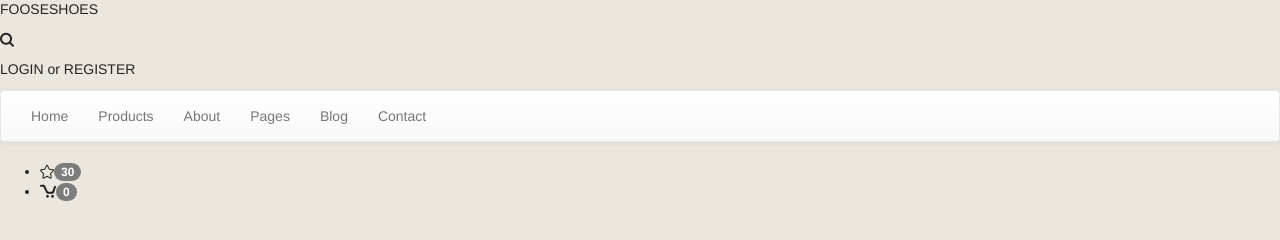
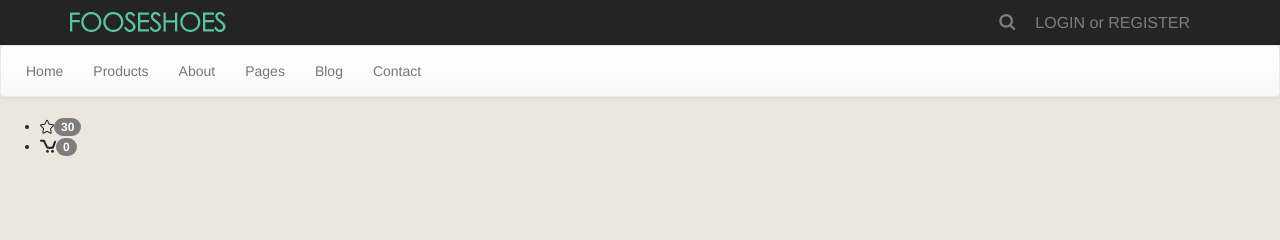
Before and after one commit to AurizedStudio/portfolio05Fooseshoes, a website: page htdocs/layout.html in a window 1280 px wide. Drawn offline with nearby package versions, Linux system fonts and the light colour scheme.

Commit message:
#2 共通部品ヘッダー .topbar作成

```diff
--- a/htdocs/layout.html
+++ b/htdocs/layout.html
@@ -36,10 +36,10 @@
 <header>
     <div class="topbar-outer">
     <div class="topbar">
-        <p class="topbar-ci">FOOSESHOES</p>
+        <a href="./"><p class="topbar-ci">FOOSESHOES</p></a>
         <div class="topbar-right">
-            <p class="topbar-right-search"><span class="sr-only">Search</span><span class="icon icon_item-search"></span></p>
-            <p class="topbar-right-login">LOGIN or REGISTER</p>
+            <p class="topbar-right-search"><a href="#"><span class="sr-only">Search</span><span class="icon icon_item-search"></span></a></p>
+            <p class="topbar-right-login"><a href="#">LOGIN or REGISTER</a></p>
         </div>
     </div>
     <!-- / .topbar -->
--- a/source/scss/_main.scss
+++ b/source/scss/_main.scss
@@ -1,7 +1,3 @@
-/**
- *  COMMENT
- */
-
 // google font
 // @import url(http://fonts.googleapis.com/css?family=Bitter);
 
@@ -16,3 +12,42 @@
 /**
  *  header
  */
+.topbar-outer {
+    background-color:  $gray-dark;
+}
+.topbar {
+    @extend .container;
+    height: 45px;
+}
+.topbar-ci {
+    @include text-hide;
+    @include img-retina("../img/img-ci.png", "../img/img-ci@2x.png", 156px, 20px);
+    float: left;
+    background-repeat: no-repeat;
+    width: 156px;
+    height: 20px;
+    margin: 12px 0 0 0;
+}
+.topbar-right {
+    float: right;
+    color: $gray-lightt;
+}
+.topbar-right-search,
+.topbar-right-login {
+    float: left;
+    font-size: $font-size-md;
+    a {
+        color: $gray-lightt;
+          &:hover,
+          &:focus {
+            color: $link-hover-color;
+            text-decoration: none;
+          }
+    }
+}
+.topbar-right-search {
+    margin: 10px 20px 0 0;
+}
+.topbar-right-login {
+    margin: 12px 20px 0 0;
+}
--- a/source/scss/bootstrap/_variables.scss
+++ b/source/scss/bootstrap/_variables.scss
@@ -56,6 +56,7 @@ $font-family-monospace:   Menlo, Monaco, Consolas, "Courier New", monospace !def
 $font-family-base:        $font-family-sans-serif !default;
 
 $font-size-base:          14px !default;
+$font-size-md: ceil(($font-size-base * 1.14)); // 16px
 $font-size-large:         ceil(($font-size-base * 1.25)) !default; // ~18px
 $font-size-small:         ceil(($font-size-base * 0.85)) !default; // ~12px
 
@@ -313,9 +314,9 @@ $screen-md-max:              ($screen-lg-min - 1) !default;
 //## Define your custom responsive grid.
 
 //** Number of columns in the grid.
-$grid-columns:              12 !default;
+$grid-columns: 16; //              12 !default;
 //** Padding between columns. Gets divided in half for the left and right.
-$grid-gutter-width:         30px !default;
+$grid-gutter-width: 20px; //         30px !default;
 // Navbar collapse
 //** Point at which the navbar becomes uncollapsed.
 $grid-float-breakpoint:     $screen-sm-min !default;
--- a/source/scss/bootstrap/mixins/_grid.scss
+++ b/source/scss/bootstrap/mixins/_grid.scss
@@ -6,8 +6,9 @@
 @mixin container-fixed($gutter: $grid-gutter-width) {
   margin-right: auto;
   margin-left: auto;
-  padding-left:  ($gutter / 2);
-  padding-right: ($gutter / 2);
+  padding: 0 ($gutter / 2) 0;
+//  padding-left:  ($gutter / 2);
+//  padding-right: ($gutter / 2);
   @include clearfix();
 }
 
--- a/source/scss/style.scss
+++ b/source/scss/style.scss
@@ -67,3 +67,5 @@
 
 // Main
 @import "main";
+
+/*# sourceMappingURL=style.css.map */
```
Also changed, not shown: htdocs/css/style.css, 1 other file.
